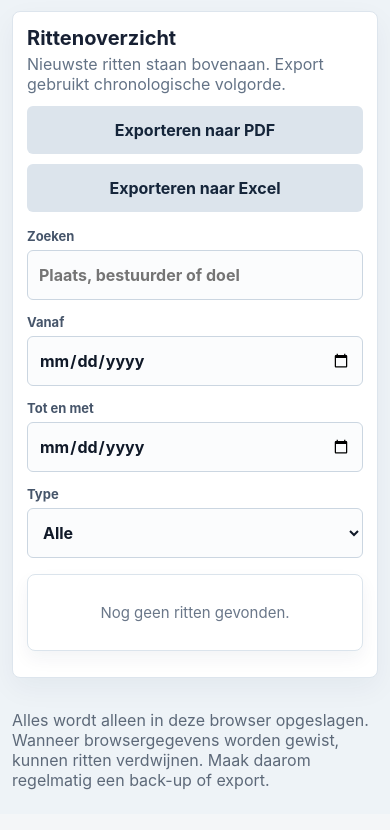
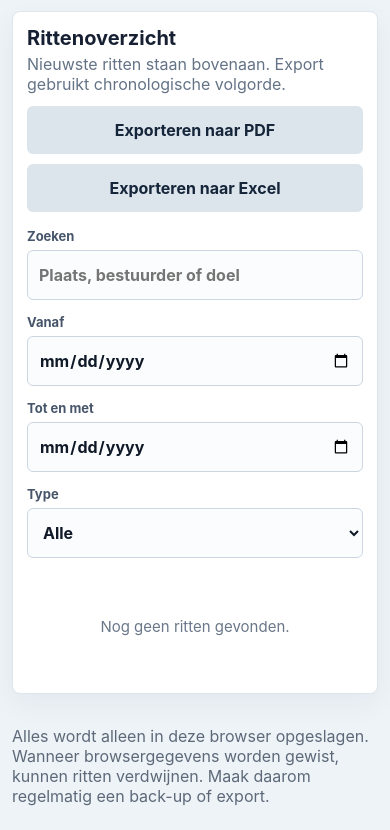
Before and after one commit to infoflorith-dev/rittenadministratie, a React (Vite) app: page / in a window 390 px wide. Shown: the part 2581-3411 px from the top of the page. Built offline with nearby package versions, Linux system fonts and the light colour scheme.

Commit message:
Add compact mobile ride overview

```diff
--- a/public/sw.js
+++ b/public/sw.js
@@ -1,4 +1,4 @@
-const CACHE_NAME = 'rittenadministratie-offline-v2';
+const CACHE_NAME = 'rittenadministratie-offline-v3';
 const APP_SHELL = ['/', '/index.html', '/manifest.webmanifest', '/icon.svg'];
 
 self.addEventListener('install', (event) => {
--- a/src/main.jsx
+++ b/src/main.jsx
@@ -1154,8 +1154,11 @@ function Filters({ filters, setFilters }) {
 }
 
 function RideTable({ rides, onEdit, onDelete }) {
+  const [openRideId, setOpenRideId] = useState('');
+
   return (
-    <div className="table-wrap">
+    <>
+    <div className="table-wrap desktop-table">
       <table>
         <thead>
           <tr>
@@ -1203,6 +1206,44 @@ function RideTable({ rides, onEdit, onDelete }) {
         </tbody>
       </table>
     </div>
+    <div className="mobile-ride-list">
+      {rides.length === 0 && <p className="empty">Nog geen ritten gevonden.</p>}
+      {rides.map((ride) => {
+        const isOpen = openRideId === ride.id;
+        return (
+          <article className="mobile-ride-card" key={ride.id}>
+            <button
+              className="mobile-ride-summary"
+              type="button"
+              aria-expanded={isOpen}
+              onClick={() => setOpenRideId(isOpen ? '' : ride.id)}
+            >
+              <span>Rit {ride.number}</span>
+              <strong>{formatDate(ride.date)}</strong>
+            </button>
+            {isOpen && (
+              <div className="mobile-ride-details">
+                <div><span>Bestuurder</span><strong>{ride.driverName}</strong></div>
+                <div><span>Van</span><strong>{ride.departurePlace}</strong></div>
+                <div><span>Naar</span><strong>{ride.arrivalPlace}</strong></div>
+                <div><span>Vertrek</span><strong>{ride.departureTime || '-'}</strong></div>
+                <div><span>Aankomst</span><strong>{ride.arrivalTime || '-'}</strong></div>
+                <div><span>Beginstand</span><strong>{formatKm(ride.startMileage)}</strong></div>
+                <div><span>Eindstand</span><strong>{formatKm(ride.endMileage)}</strong></div>
+                <div><span>Kilometers</span><strong>{formatKm(ride.kilometers)}</strong></div>
+                <div><span>Type</span><strong>{ride.type === 'Prive' ? 'Privé' : ride.type}</strong></div>
+                <div><span>Doel</span><strong>{ride.purpose || '-'}</strong></div>
+                <div className="mobile-ride-actions">
+                  <button onClick={() => onEdit({ ...ride })}>Bekijken/bewerken</button>
+                  <button className="danger" onClick={() => onDelete(ride)}>Verwijderen</button>
+                </div>
+              </div>
+            )}
+          </article>
+        );
+      })}
+    </div>
+    </>
   );
 }
 
--- a/src/styles.css
+++ b/src/styles.css
@@ -317,6 +317,10 @@ main > .panel {
   overflow: auto;
 }
 
+.mobile-ride-list {
+  display: none;
+}
+
 table {
   border-collapse: collapse;
   min-width: 1420px;
@@ -572,65 +576,79 @@ footer {
     grid-template-columns: 1fr;
   }
 
-  .table-wrap {
-    border: 0;
-    overflow: visible;
-  }
-
-  table,
-  tbody,
-  tr,
-  td {
-    display: block;
-    min-width: 0;
-    width: 100%;
-  }
-
-  thead {
+  .desktop-table {
     display: none;
   }
 
-  tbody tr {
+  .mobile-ride-list {
+    display: grid;
+    gap: 10px;
+  }
+
+  .mobile-ride-card {
     background: white;
     border: 1px solid #dbe4ec;
     border-radius: 8px;
     box-shadow: 0 8px 18px rgba(20, 40, 70, 0.05);
-    margin-bottom: 12px;
     overflow: hidden;
   }
 
-  tbody tr:nth-child(even) {
+  .mobile-ride-summary {
+    align-items: center;
     background: white;
+    display: grid;
+    grid-template-columns: 1fr auto;
+    min-height: 58px;
+    padding: 0 14px;
+    text-align: left;
+    width: 100%;
   }
 
-  td {
+  .mobile-ride-summary span {
+    color: #10263f;
+    font-size: 17px;
+    font-weight: 800;
+  }
+
+  .mobile-ride-summary strong {
+    color: #46556a;
+    font-size: 15px;
+  }
+
+  .mobile-ride-details {
+    display: grid;
+    gap: 0;
+    border-top: 1px solid #e6edf3;
+  }
+
+  .mobile-ride-details > div {
     align-items: start;
     border-top: 1px solid #e6edf3;
     display: grid;
-    font-size: 14px;
     gap: 10px;
-    grid-template-columns: 110px 1fr;
-    padding: 11px 12px;
-    text-align: left;
+    grid-template-columns: 104px 1fr;
+    padding: 10px 12px;
   }
 
-  td:first-child {
+  .mobile-ride-details > div:first-child {
     border-top: 0;
   }
 
-  td::before {
+  .mobile-ride-details span {
     color: #657387;
-    content: attr(data-label);
     font-weight: 800;
   }
 
-  .number {
-    text-align: left;
+  .mobile-ride-details strong {
+    color: #172033;
+    font-weight: 700;
+    overflow-wrap: anywhere;
   }
 
-  .row-actions {
+  .mobile-ride-details .mobile-ride-actions {
     display: grid;
     grid-template-columns: 1fr;
+    gap: 8px;
     min-width: 0;
   }
 
```
